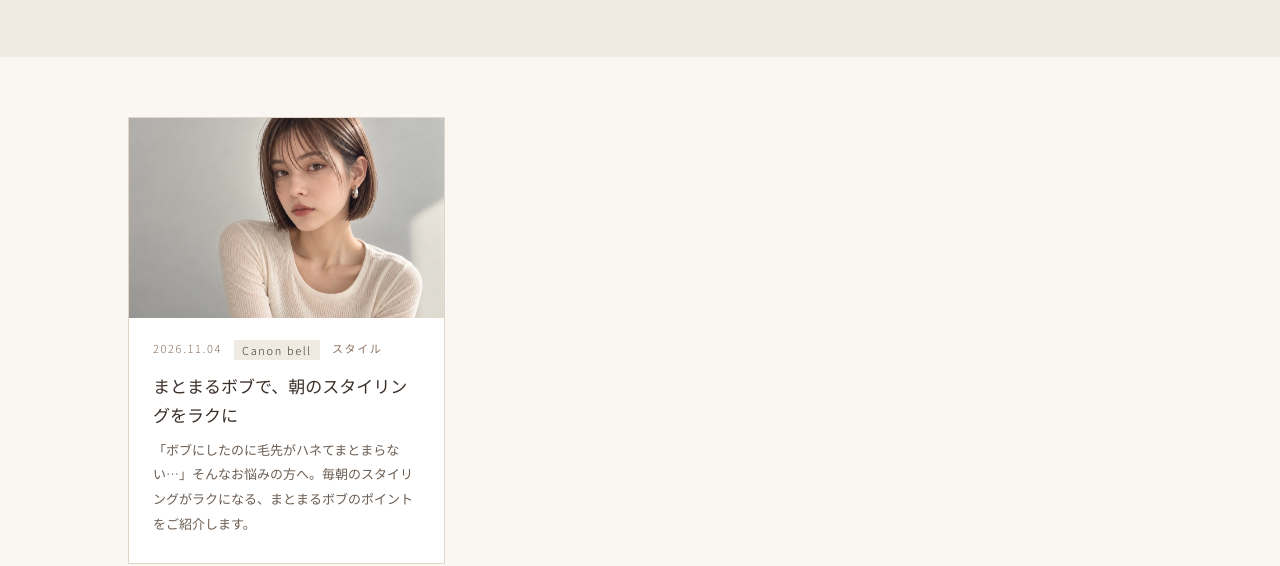
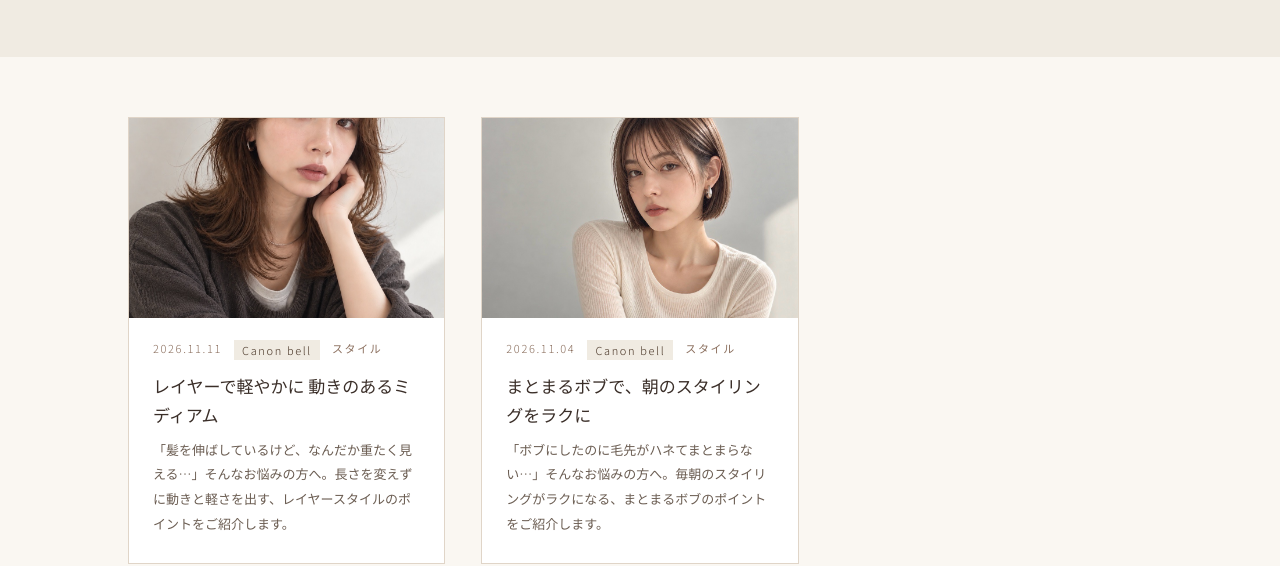
Before and after one commit to Canongroup/canongroup.github.io, a plain HTML site: page blog/index.html in a window 1280 px wide. Shown: the part 247-813 px from the top of the page. Drawn offline with nearby package versions, Linux system fonts and the light colour scheme; a web font is replaced by a local one.

Commit message:
ブログ記事を公開:レイヤーで軽やかに 動きのあるミディアム

```diff
--- a/blog/index.html
+++ b/blog/index.html
@@ -226,6 +226,14 @@
     <p>カノングループ 3店舗合同ブログ</p>
   </section>
   <main class="blog-list">
+    <a class="blog-card" href="2026-11-11-layered.html">
+      <img src="../images/blog/2026-11-11-layered.jpg" alt="セミロングのレイヤースタイル">
+      <div class="blog-card-body">
+        <div class="blog-meta"><span>2026.11.11</span><span class="blog-shop">Canon bell</span><span>スタイル</span></div>
+        <h2>レイヤーで軽やかに 動きのあるミディアム</h2>
+        <p>「髪を伸ばしているけど、なんだか重たく見える…」そんなお悩みの方へ。長さを変えずに動きと軽さを出す、レイヤースタイルのポイントをご紹介します。</p>
+      </div>
+    </a>
     <a class="blog-card" href="2026-11-04-bob.html">
       <img src="../images/blog/2026-11-04-bob.jpg" alt="明るめブラウンのまとまるボブスタイル">
       <div class="blog-card-body">
```
